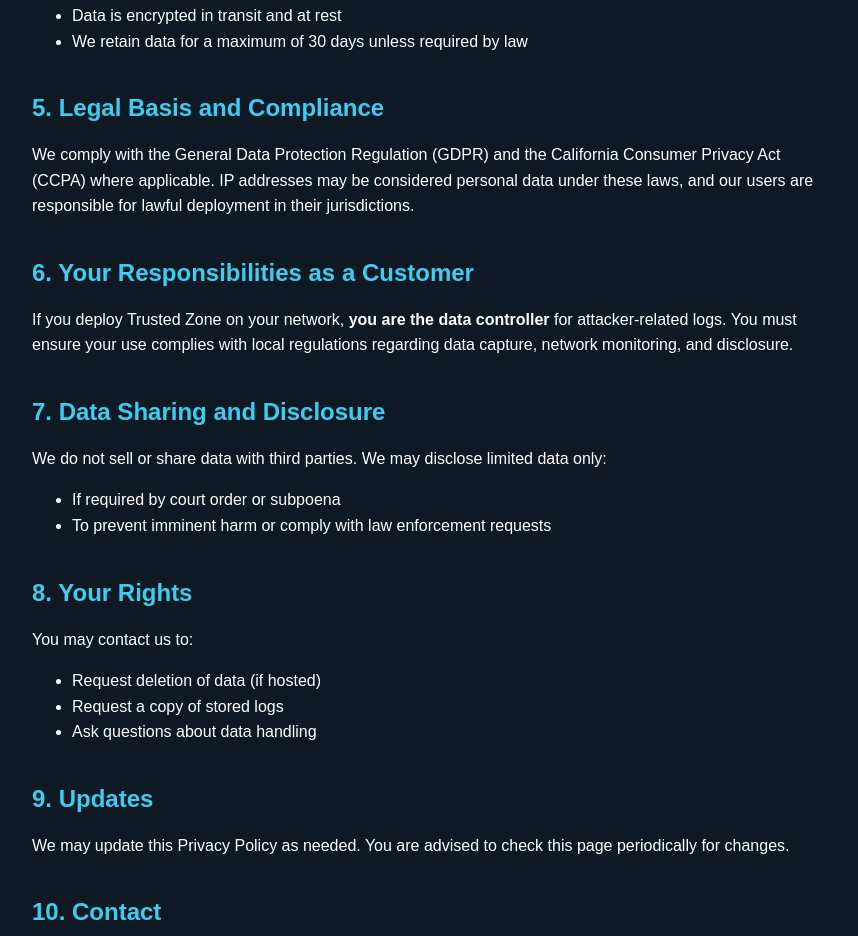
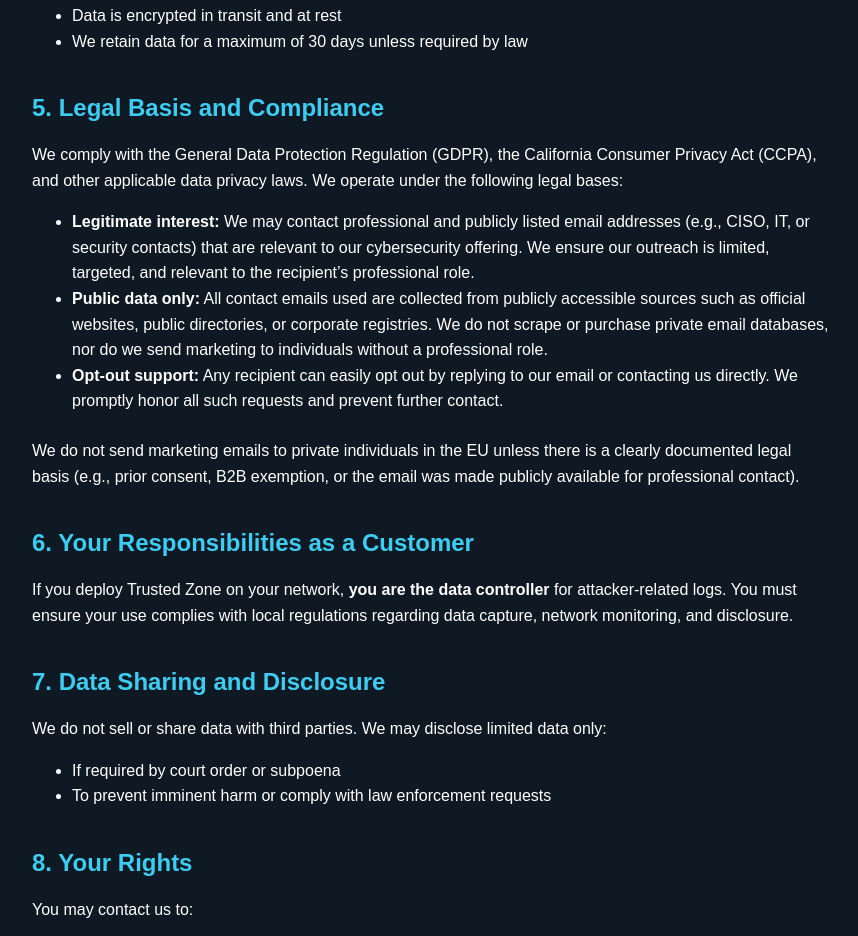
Before and after one commit to rachsamazon/rachsamazon.github.io, a plain HTML site: page privacy.html in a window 1280 px wide. Shown: the part 950-1886 px from the top of the page, without its empty margins (208-1066 px from the left). Drawn offline with Linux system fonts and the light colour scheme.

Commit message:
Update privacy.html

```diff
--- a/privacy.html
+++ b/privacy.html
@@ -63,7 +63,13 @@
   </ul>
 
   <h2>5. Legal Basis and Compliance</h2>
-  <p>We comply with the General Data Protection Regulation (GDPR) and the California Consumer Privacy Act (CCPA) where applicable. IP addresses may be considered personal data under these laws, and our users are responsible for lawful deployment in their jurisdictions.</p>
+<p>We comply with the General Data Protection Regulation (GDPR), the California Consumer Privacy Act (CCPA), and other applicable data privacy laws. We operate under the following legal bases:</p>
+<ul>
+  <li><strong>Legitimate interest:</strong> We may contact professional and publicly listed email addresses (e.g., CISO, IT, or security contacts) that are relevant to our cybersecurity offering. We ensure our outreach is limited, targeted, and relevant to the recipient’s professional role.</li>
+  <li><strong>Public data only:</strong> All contact emails used are collected from publicly accessible sources such as official websites, public directories, or corporate registries. We do not scrape or purchase private email databases, nor do we send marketing to individuals without a professional role.</li>
+  <li><strong>Opt-out support:</strong> Any recipient can easily opt out by replying to our email or contacting us directly. We promptly honor all such requests and prevent further contact.</li>
+</ul>
+<p>We do not send marketing emails to private individuals in the EU unless there is a clearly documented legal basis (e.g., prior consent, B2B exemption, or the email was made publicly available for professional contact).</p>
 
   <h2>6. Your Responsibilities as a Customer</h2>
   <p>If you deploy Trusted Zone on your network, <strong>you are the data controller</strong> for attacker-related logs. You must ensure your use complies with local regulations regarding data capture, network monitoring, and disclosure.</p>
```
